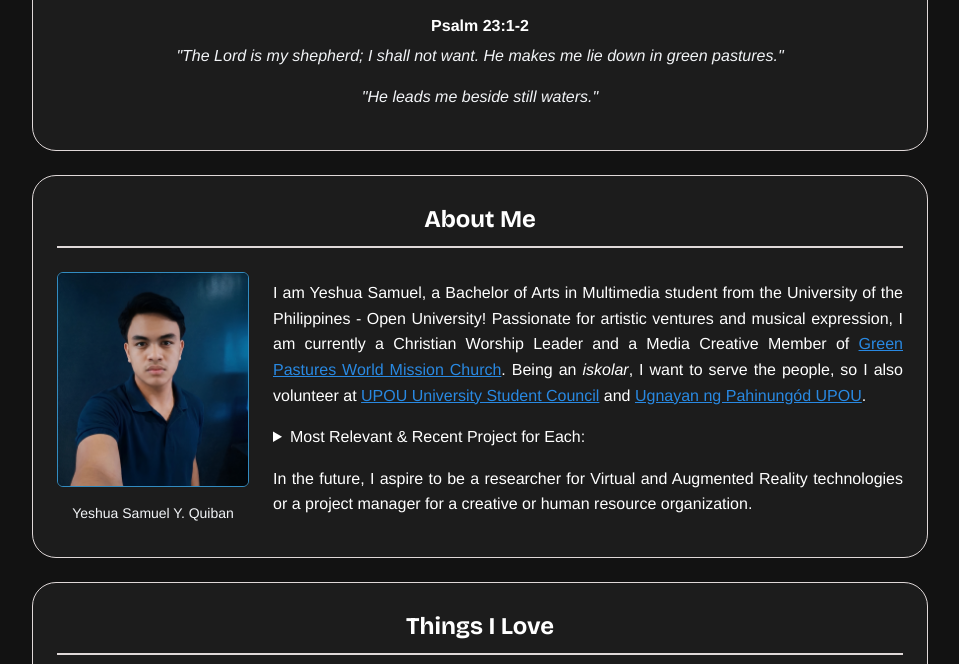
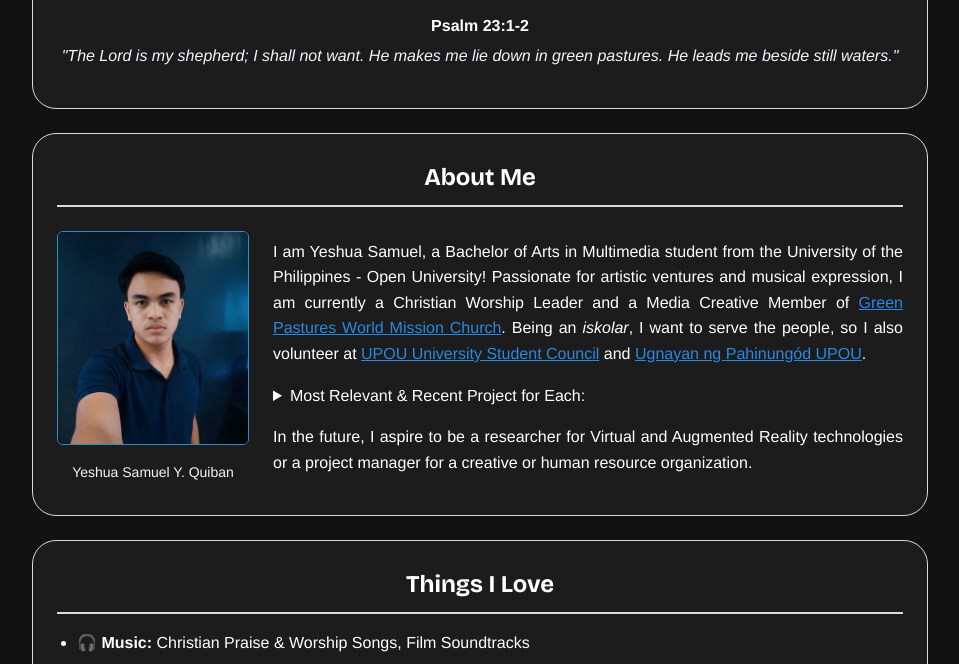
Before and after one commit to sy-quiban/-MMS-171-Final-Project-About-Me, a plain HTML site: page index.html in a window 1280 px wide. Shown: the part 92-756 px from the top of the page, without its empty margins (160-1119 px from the left). Drawn offline with nearby package versions, Linux system fonts and the light colour scheme; a web font is replaced by a local one.

Commit message:
Update index.html

```diff
--- a/index.html
+++ b/index.html
@@ -14,8 +14,7 @@
     <header>
       <h1>Yeshua Samuel Y. Quiban</h1>
       <p class="motto-src">Psalm 23:1-2</p>
-      <p class="motto-text">"The Lord is my shepherd; I shall not want. He makes me lie down in green pastures."</p>
-      <p class="motto-text">"He leads me beside still waters."</p>
+      <p class="motto-text">"The Lord is my shepherd; I shall not want. He makes me lie down in green pastures. He leads me beside still waters."</p>
     </header>
 
     <main>
```
